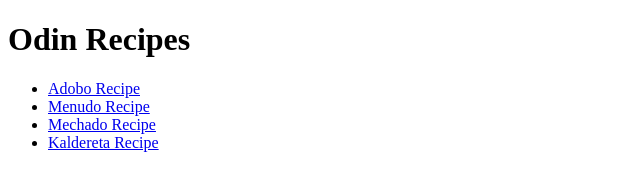
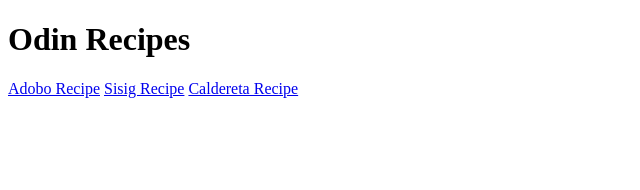
Before and after one commit to kevincoding-git/odin-recipes, a plain HTML site: page index.html in a window 1280 px wide. Shown: the whole page, without its empty margins (0-640 px from the left). Drawn offline with Linux system fonts and the light colour scheme.

Commit message:
Update recipe pages links

```diff
--- a/index.html
+++ b/index.html
@@ -7,11 +7,8 @@
 
   <body>
     <h1>Odin Recipes</h1>
-      <ul>
-        <li><a href="./recipes/adobo.html">Adobo Recipe</a></li>
-        <li><a href="./recipes/menudo.html">Menudo Recipe</a></li>
-        <li><a href="./recipes/mechado.html">Mechado Recipe</a></li>
-        <li><a href="./recipes/kaldereta.html">Kaldereta Recipe</a></li>
-      </ul>
+        <a href="./recipes/adobo.html">Adobo Recipe</a>
+        <a href="./recipes/sisig.html">Sisig Recipe</a>
+        <a href="./recipes/caldereta.html">Caldereta Recipe</a>
   </body>
 </html>
```
